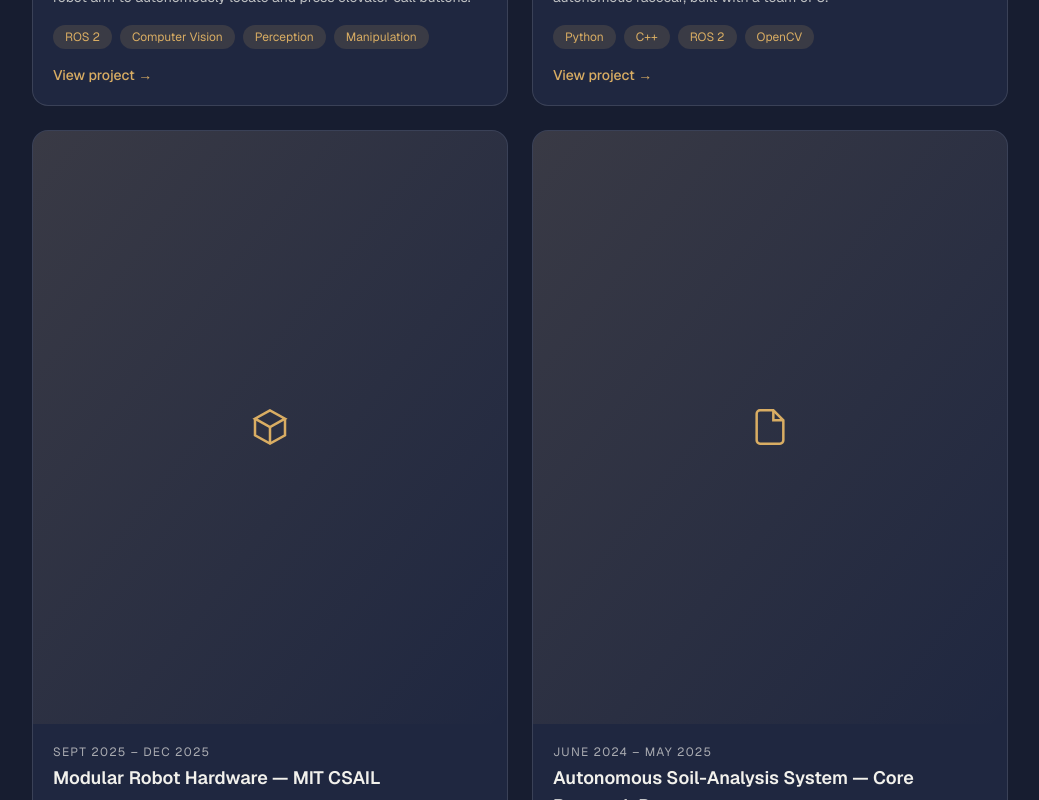
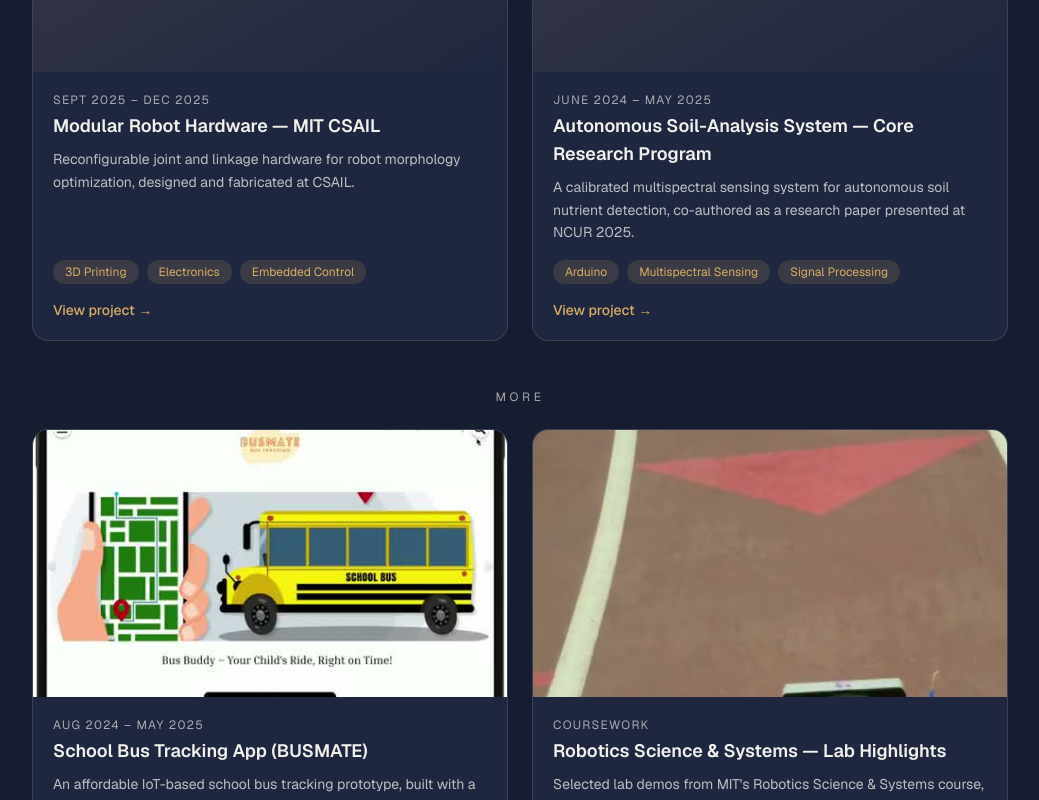
Before and after one commit to soewaiyan/latest_portfolio, a Next.js app: page / in a window 1280 px wide. Shown: the part 1580-2380 px from the top of the page, without its empty margins (120-1159 px from the left). Built offline with nearby package versions, Linux system fonts and the light colour scheme; no server answers.

Commit message:
Switch project thumbnails back to landscape (16:9)

```diff
--- a/src/components/ProjectCard.tsx
+++ b/src/components/ProjectCard.tsx
@@ -9,14 +9,14 @@ function Thumbnail({ project }: { project: Project }) {
       <img
         src={first.poster}
         alt={project.title}
-        className="aspect-[4/5] w-full object-cover"
+        className="aspect-video w-full object-cover"
       />
     );
   }
 
   if (first?.type === "stl") {
     return (
-      <div className="flex aspect-[4/5] w-full items-center justify-center bg-gradient-to-br from-accent-soft to-transparent">
+      <div className="flex aspect-video w-full items-center justify-center bg-gradient-to-br from-accent-soft to-transparent">
         <svg width="40" height="40" viewBox="0 0 24 24" fill="none" stroke="currentColor" strokeWidth="1.5" className="text-accent">
           <path d="M12 2 3 7l9 5 9-5-9-5Z" />
           <path d="M3 7v10l9 5 9-5V7" />
@@ -27,7 +27,7 @@ function Thumbnail({ project }: { project: Project }) {
   }
 
   return (
-    <div className="flex aspect-[4/5] w-full items-center justify-center bg-gradient-to-br from-accent-soft to-transparent">
+    <div className="flex aspect-video w-full items-center justify-center bg-gradient-to-br from-accent-soft to-transparent">
       <svg width="40" height="40" viewBox="0 0 24 24" fill="none" stroke="currentColor" strokeWidth="1.5" className="text-accent">
         <path d="M14 2H6a2 2 0 0 0-2 2v16a2 2 0 0 0 2 2h12a2 2 0 0 0 2-2V8z" />
         <path d="M14 2v6h6" />
```
